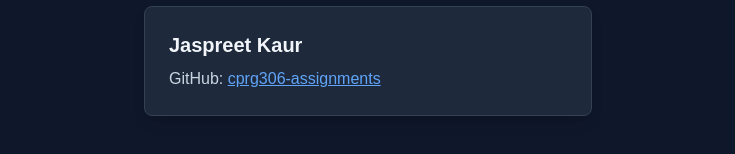
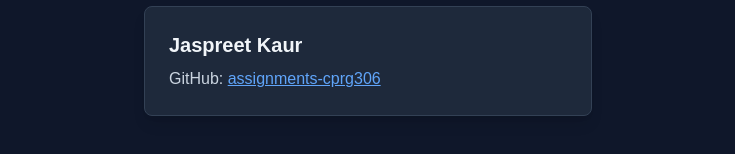
Before and after one commit to 000931438/assignments-cprg306, a Next.js app: page /week-2 in a window 1280 px wide. Shown: the part 160-314 px from the top of the page, without its empty margins (272-1007 px from the left). Built offline with nearby package versions, Linux system fonts and the light colour scheme.

Commit message:
Updated Week 7 and deployment setup

```diff
--- a/app/week-2/StudentInfo.js
+++ b/app/week-2/StudentInfo.js
@@ -11,7 +11,7 @@ export default function StudentInfo() {
           href="https://github.com/000931438/assignments-cprg306"
           className="text-blue-400 hover:text-blue-300 underline"
         >
-          cprg306-assignments
+          assignments-cprg306
         </Link>
       </p>
     </div>
```
